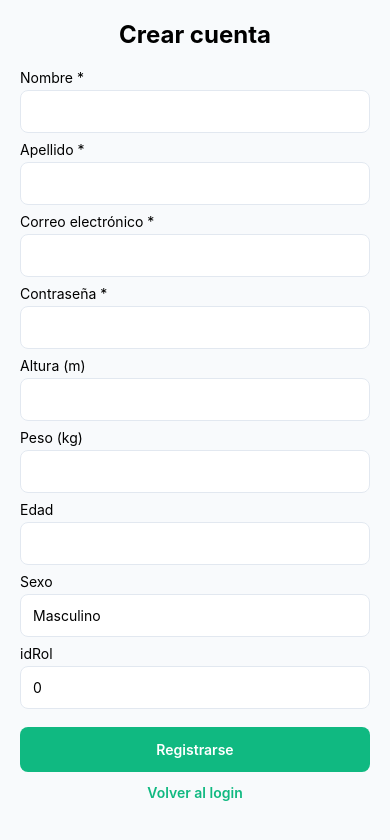
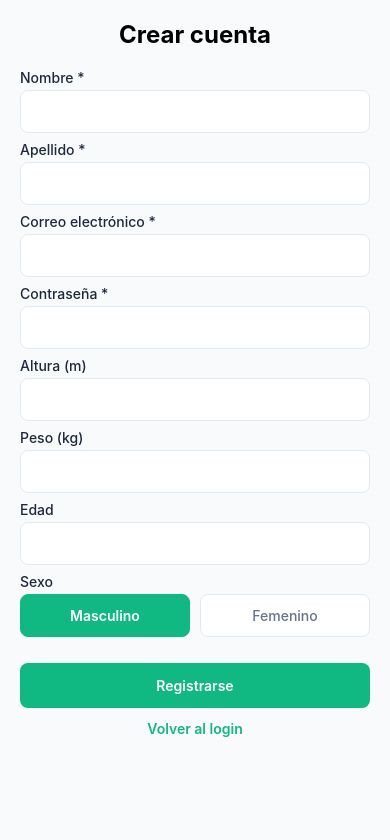
Before and after one commit to KarlaRomero17/salud_bienestar_frontend_app, a React Native app: screen /Register in a window 390 px wide. Shown: the top 840 px of the page. Built offline with nearby package versions, Linux system fonts and the light colour scheme; no server answers.

Commit message:
Refactor Registro sin idRol requerido en la screen

```diff
--- a/src/screens/Auth/RegisterScreen.js
+++ b/src/screens/Auth/RegisterScreen.js
@@ -24,7 +24,6 @@ export default function RegisterScreen({ navigation }) {
   const [peso, setPeso] = useState('');
   const [edad, setEdad] = useState('');
   const [sexo, setSexo] = useState('Masculino');
-  const [idRol, setIdRol] = useState('0');
   const [isLoading, setIsLoading] = useState(false);
 
   const handleRegister = async () => {
@@ -40,7 +39,7 @@ export default function RegisterScreen({ navigation }) {
       peso: peso ? Number(peso) : null,
       edad: edad ? Number(edad) : null,
       sexo,
-      idRol: Number(idRol)
+      idRol: 1 // Rol de usuario normal por defecto
     };
 
     setIsLoading(true);
@@ -105,10 +104,24 @@ export default function RegisterScreen({ navigation }) {
         <TextInput style={styles.input} value={edad} onChangeText={setEdad} keyboardType="numeric" />
 
         <Text style={styles.label}>Sexo</Text>
-        <TextInput style={styles.input} value={sexo} onChangeText={setSexo} />
-
-        <Text style={styles.label}>idRol</Text>
-        <TextInput style={styles.input} value={idRol} onChangeText={setIdRol} keyboardType="numeric" />
+        <View style={styles.sexoContainer}>
+          <TouchableOpacity
+            style={[styles.sexoButton, sexo === 'Masculino' && styles.sexoButtonActive]}
+            onPress={() => setSexo('Masculino')}
+          >
+            <Text style={[styles.sexoButtonText, sexo === 'Masculino' && styles.sexoButtonTextActive]}>
+              Masculino
+            </Text>
+          </TouchableOpacity>
+          <TouchableOpacity
+            style={[styles.sexoButton, sexo === 'Femenino' && styles.sexoButtonActive]}
+            onPress={() => setSexo('Femenino')}
+          >
+            <Text style={[styles.sexoButtonText, sexo === 'Femenino' && styles.sexoButtonTextActive]}>
+              Femenino
+            </Text>
+          </TouchableOpacity>
+        </View>
 
         <TouchableOpacity style={[styles.registerButton, isLoading && styles.disabledButton]} onPress={handleRegister} disabled={isLoading}>
           {isLoading ? <ActivityIndicator color="#ffffff" /> : <Text style={styles.registerButtonText}>Registrarse</Text>}
@@ -126,8 +139,34 @@ const styles = StyleSheet.create({
   safeArea: { flex: 1, backgroundColor: '#f8fafc' },
   container: { padding: 20 },
   title: { fontSize: 24, fontWeight: 'bold', marginBottom: 12, textAlign: 'center' },
-  label: { fontSize: 14, marginTop: 8, marginBottom: 4 },
+  label: { fontSize: 14, marginTop: 8, marginBottom: 4, color: '#1e293b', fontWeight: '500' },
   input: { backgroundColor: '#fff', borderRadius: 8, padding: 12, borderWidth: 1, borderColor: '#e2e8f0' },
+  sexoContainer: {
+    flexDirection: 'row',
+    gap: 10,
+    marginBottom: 8
+  },
+  sexoButton: {
+    flex: 1,
+    padding: 12,
+    borderRadius: 8,
+    borderWidth: 1,
+    borderColor: '#e2e8f0',
+    backgroundColor: '#fff',
+    alignItems: 'center'
+  },
+  sexoButtonActive: {
+    backgroundColor: '#10b981',
+    borderColor: '#10b981'
+  },
+  sexoButtonText: {
+    color: '#64748b',
+    fontWeight: '500'
+  },
+  sexoButtonTextActive: {
+    color: '#fff',
+    fontWeight: '600'
+  },
   registerButton: { backgroundColor: '#10b981', padding: 14, borderRadius: 8, marginTop: 18, alignItems: 'center' },
   registerButtonText: { color: '#fff', fontWeight: '600' },
   disabledButton: { opacity: 0.6 },
```
